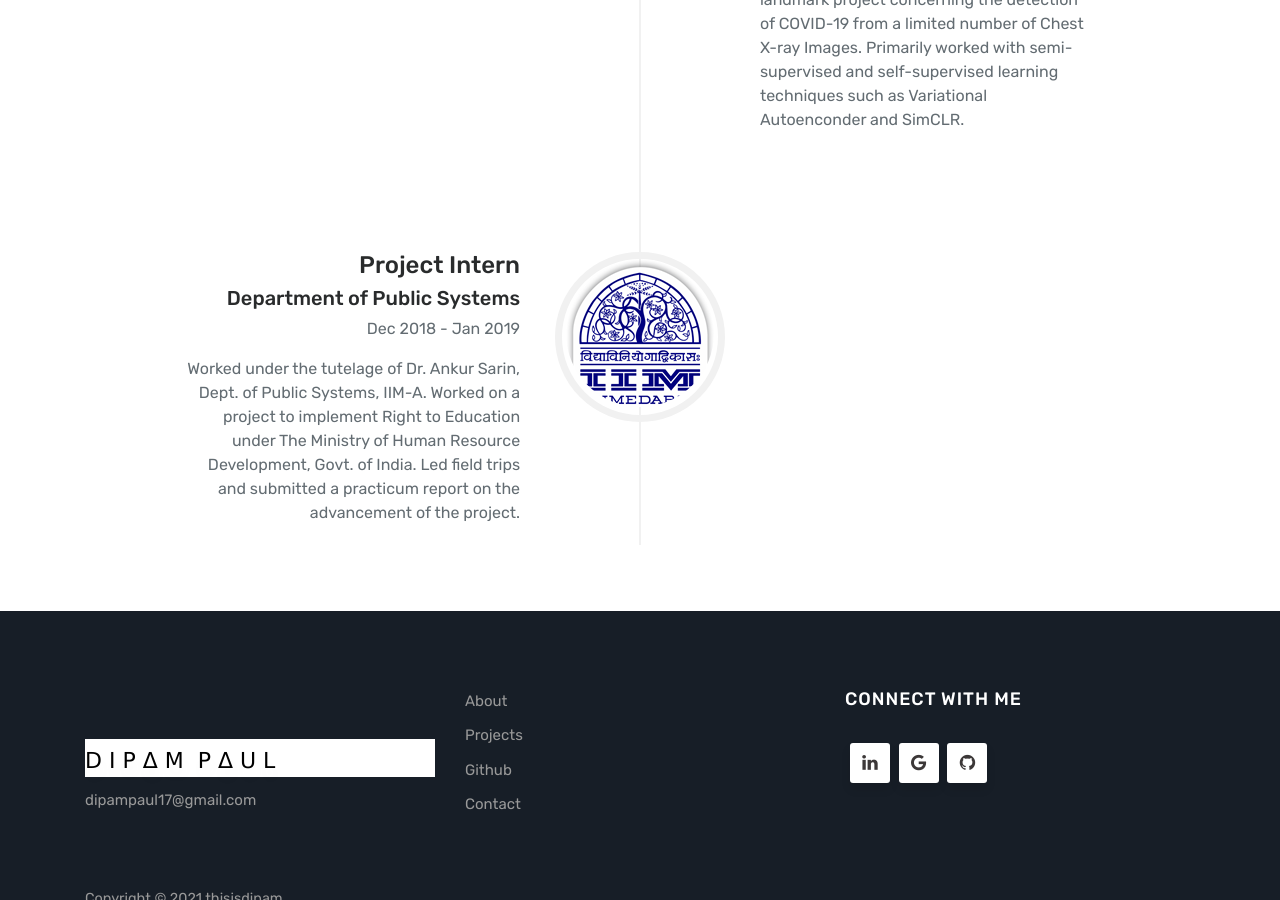
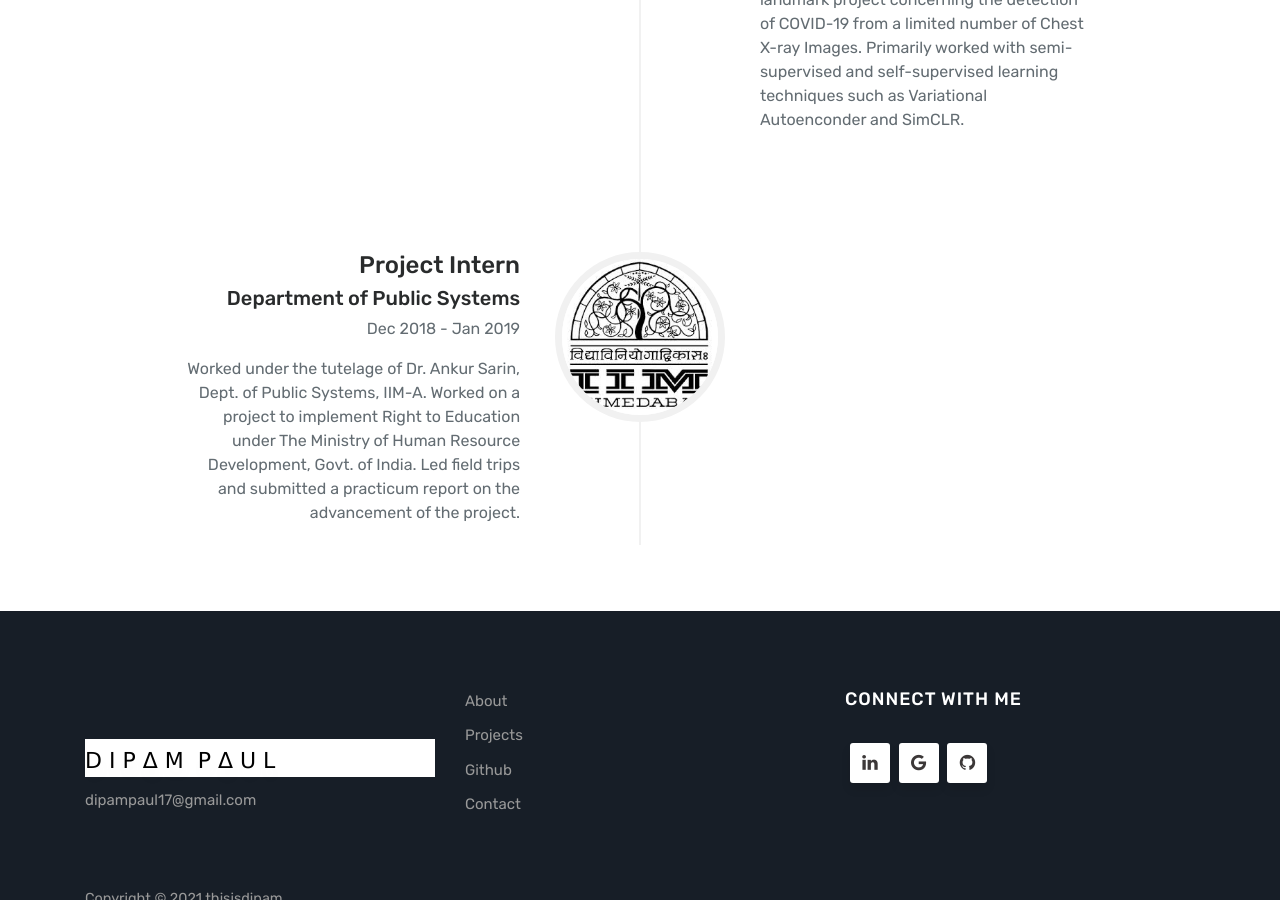
Before and after one commit to thisisdipam/thisisdipam.github.io, a Jekyll site: the page built from about.html, in a window 1280 px wide and 900 px high, scrolled down 1576 px. Built offline with Jekyll 4.4.1, drawn with Linux system fonts in a browser that asks for light colours.

Commit message:
Update about.html

```diff
--- a/about.html
+++ b/about.html
@@ -80,7 +80,8 @@ semi-supervised and self-supervised learning techniques such as Variational Auto
             </li>
             <li>
                 <div class="timeline-image">
-                    <img class="rounded-circle img-responsive" src="{{ site.baseurl }}/assets/articlef1a1.png" alt="0">
+                    <img class="rounded-circle img-responsive" src="{{ site.baseurl }}/assets/IIM-Ahmedabad-logo.jpg
+" alt="0">
                 </div>
                 <div class="timeline-panel">
                     <div class="timeline-heading">
```
